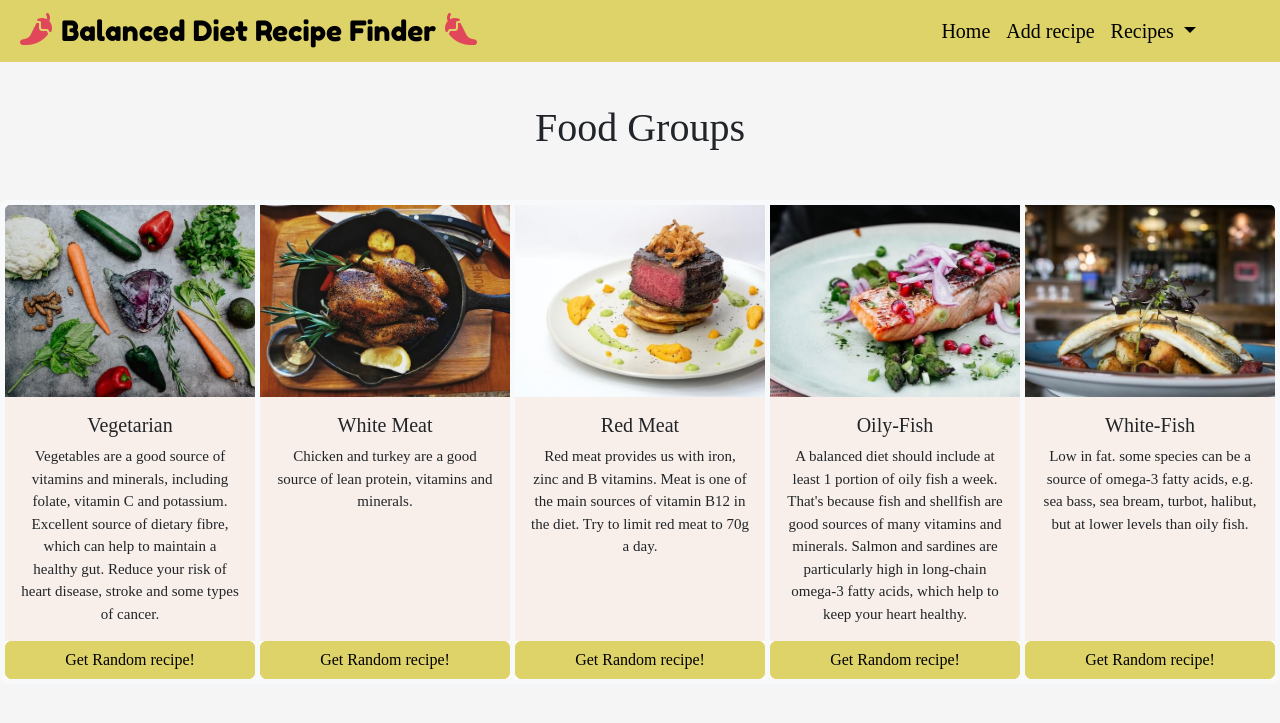
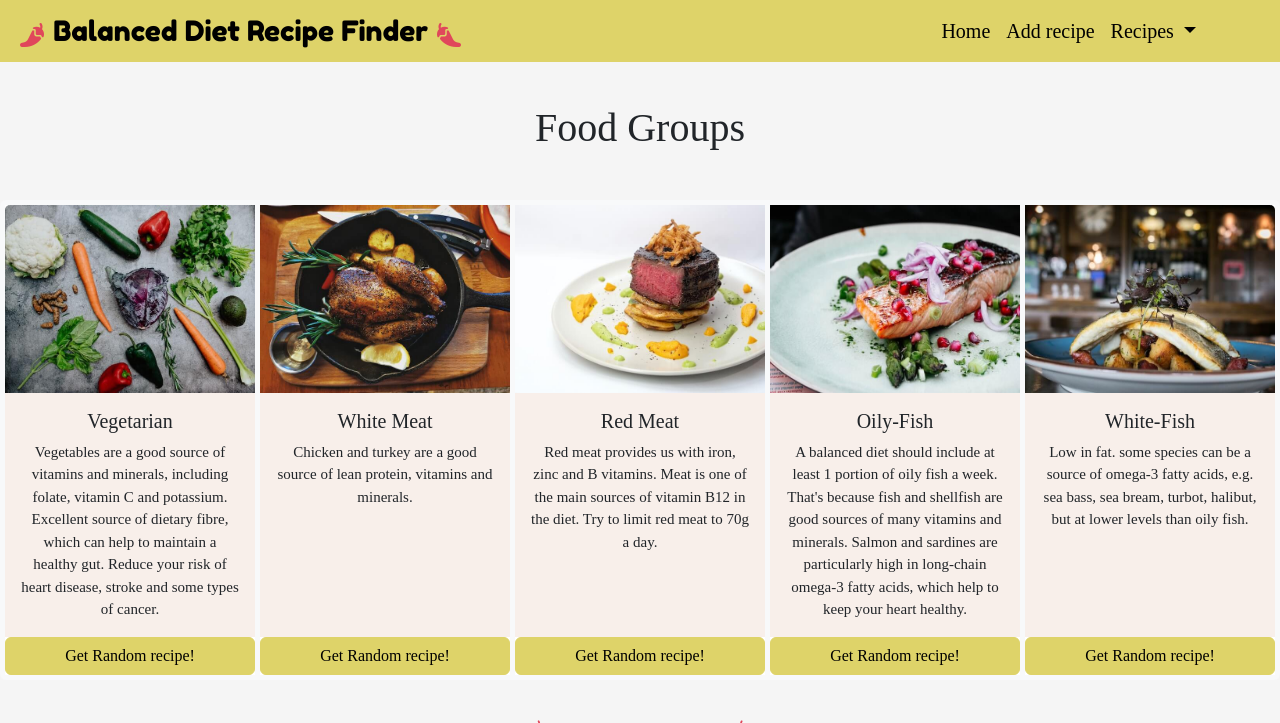
Before and after one commit to nddpj00/balanced-diet-menu-finder, a Flask app: page / in a window 1280 px wide. Shown: the top 723 px of the page. Run offline with Flask 2, Linux system fonts and the light colour scheme; data that the repository does not hold is empty; some libraries are stand-ins or nearby versions; some web fonts are replaced.

Commit message:
adds styling to category cards for smaller screens and adds some database data for dev testing

```diff
--- a/mealplanner/static/css/style.css
+++ b/mealplanner/static/css/style.css
@@ -79,11 +79,10 @@
 }
 
 /*----- categories page cards---- */
-
-.card-img-top {
-    width: 100%;
-    height: 15vw;
-    object-fit: cover;
+.ratio-4x3 {
+    @include media-breakpoint-up(md) {
+      --bs-aspect-ratio: 50%; // 2x1
+    }
 }
 
 .card-body{
@@ -212,6 +211,6 @@
 }
 
 .navbar-brand{
-    font-size: 18px;
+    font-size: 16px;
 }
 }
--- a/mealplanner/templates/base.html
+++ b/mealplanner/templates/base.html
@@ -22,10 +22,10 @@
     <header>
         <!--////////////////////////////////////////////////////Off canvas Bootstrap 5 Navigational Bar  ////////////-->
         <nav class="navbar navbar-expand-lg bg-body-tertiary fixed-top">
-            <div class="navbar-logo">
-            <i class="fas fa-pepper-hot fa-2x" aria-hidden="true"></i>
+            <div class="navbar-logo ">
+            <i class="fas fa-pepper-hot fa-xl" aria-hidden="true"></i>
             <a class="navbar-brand" href="{{ url_for('home')}}">Balanced Diet Recipe Finder</a>
-            <i class="fas fa-pepper-hot fa-2x fa-flip-horizontal" aria-hidden="true"></i>
+            <i class="fas fa-pepper-hot fa-xl fa-flip-horizontal" aria-hidden="true"></i>
             </div>
 
             <button class="navbar-toggler" type="button" data-bs-toggle="offcanvas" data-bs-target="#navbarOffcanvasLg"
--- a/mealplanner/templates/categories.html
+++ b/mealplanner/templates/categories.html
@@ -10,8 +10,10 @@
 
 
   <!-- Veg Meal Card, Button and Modal -->
-  <div class="card border-light ">
-    <img src="./static/images/vegetable_card.jpg" class="card-img-top" alt="selection of vegetables laid out on table">
+  <div class="card border-light">
+    <div class="ratio ratio-4x3">
+      <img src="./static/images/vegetable_card.jpg" class="card-img-top" alt="selection of vegetables laid out on table">
+  </div>
     <div class="card-body">
       <h5 class="card-title">Vegetarian</h5>
       <p class="card-text">Vegetables are a good source of vitamins and minerals, including folate, vitamin C and
@@ -83,7 +85,9 @@
 
   <!-- White Meat Meal Card, Button and Modal -->
   <div class="card border-light ">
+    <div class="ratio ratio-4x3">
     <img src="./static/images/chicken_card.jpg" class="card-img-top" alt="grill pan containing a whole cooked chicken">
+    </div>
     <div class="card-body">
       <h5 class="card-title">White Meat</h5>
       <p class="card-text">Chicken and turkey are a good source of lean protein, vitamins and minerals.</p>
@@ -150,7 +154,9 @@
 
   <!-- Red Meat Meal Card, Button and Modal -->
   <div class="card border-light ">
+    <div class="ratio ratio-4x3">
     <img src="./static/images/red_meat_card.jpg" class="card-img-top" alt="rare steak fillet on a plate">
+    </div>
     <div class="card-body">
       <h5 class="card-title">Red Meat</h5>
       <p class="card-text">Red meat provides us with iron, zinc and B vitamins.
@@ -219,7 +225,9 @@
 
   <!-- Oily-Fish Meal Card, Button and Modal -->
   <div class="card border-light ">
+    <div class="ratio ratio-4x3">
     <img src="./static/images/oilyfish_card.jpg" class="card-img-top" alt="cooked salmon fillet on a plate">
+    </div>
     <div class="card-body">
       <h5 class="card-title">Oily-Fish</h5>
       <p class="card-text">A balanced diet should include at least 1 portion of oily fish a week.
@@ -288,7 +296,9 @@
 
   <!-- White-Fish Meal Card, Button and Modal -->
   <div class="card border-light ">
+    <div class="ratio ratio-4x3">
     <img src="./static/images/white_fish_card.jpg" class="card-img-top" alt="plated fish fillet on potatoes">
+    </div>
     <div class="card-body">
       <h5 class="card-title">White-Fish</h5>
       <p class="card-text">Low in fat. some species can be a source of omega-3 fatty acids, e.g.
```
